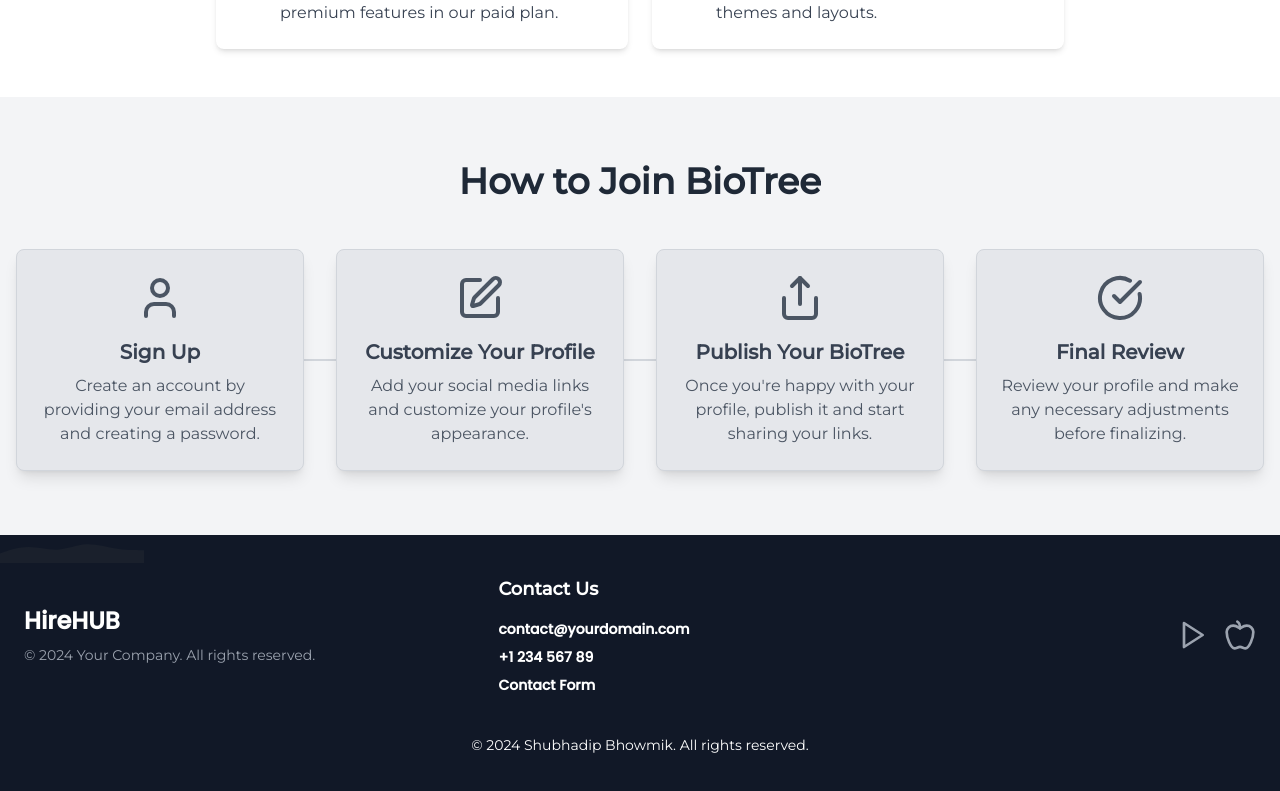
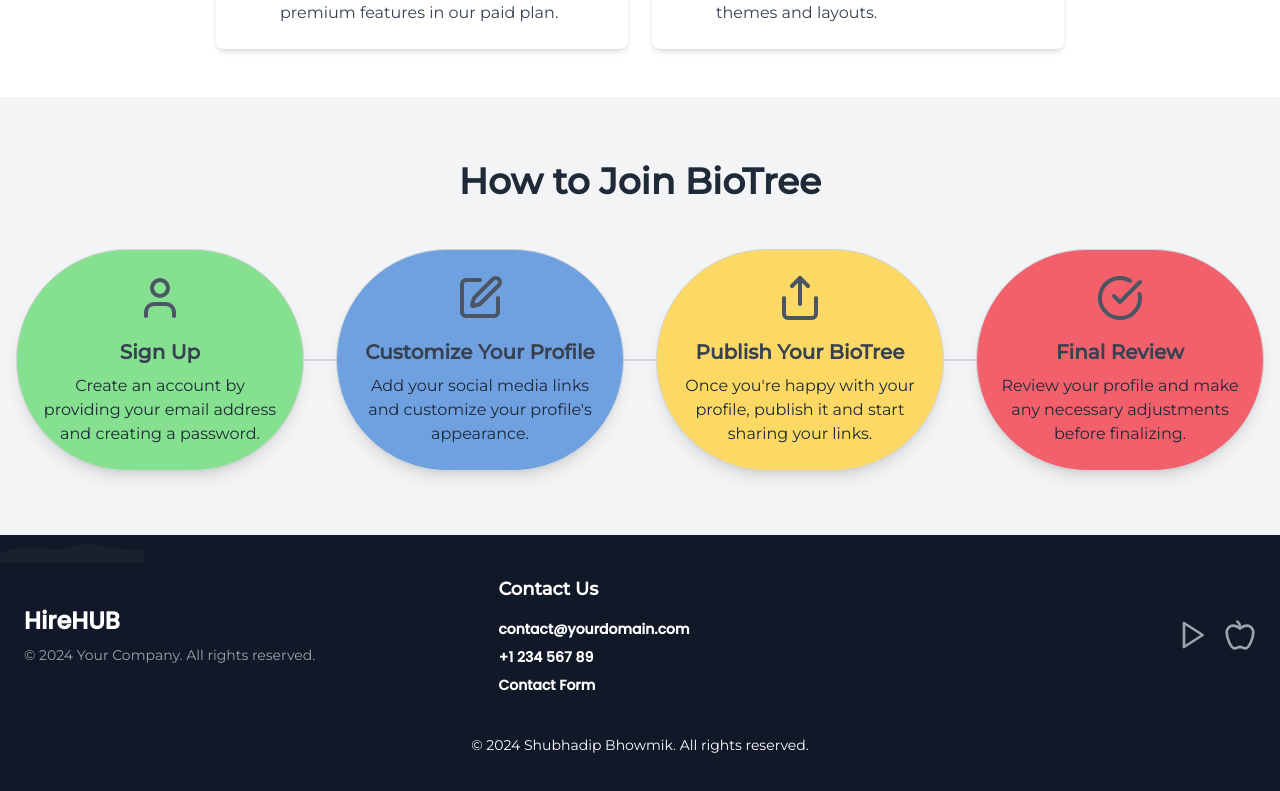
Before and after one commit to subhadipbhowmik/bio-branch, a Next.js app in the folder site/: page / in a window 1280 px wide. Shown: the part 1429-2220 px from the top of the page. Built offline with nearby package versions, Linux system fonts and the light colour scheme.

Commit message:
Update Process component with new background colors and hover effects

```diff
--- a/site/components/Process.js
+++ b/site/components/Process.js
@@ -17,7 +17,7 @@ const keyframes = `
 }
 @keyframes bounceIn {
   from { transform: scale(0.5); opacity: 0; }
-  to { transform: scale(1); opacity: 1; }
+  to { transform: scale(1); }
 }
 `;
 
@@ -39,37 +39,37 @@ const Process = () => {
           <div className="grid grid-cols-1 sm:grid-cols-2 lg:grid-cols-4 gap-8 relative z-10">
             {/* Step 1 */}
             <div className="flex flex-col items-center">
-              <div className="bg-gray-200 dark:bg-gray-800 p-6 rounded-lg shadow-lg text-center w-full max-w-xs relative z-10 border h-[100%] border-gray-300">
-                <User className="w-12 h-12 text-gray-600 dark:text-gray-300 mx-auto mb-4 animate-fadeIn" />
-                <h3 className="text-xl font-semibold mb-2 text-gray-700 dark:text-gray-100">Sign Up</h3>
-                <p className="text-gray-600 dark:text-gray-200">Create an account by providing your email address and creating a password.</p>
+              <div className="bg-[#85e08f] p-6 rounded-full shadow-lg text-center w-full max-w-xs relative z-10 border h-[100%] border-gray-300 transition-all duration-300 ease-in-out transform hover:scale-105 hover:shadow-2xl hover:translate-y-[-10px] hover:bg-[#a8e8b0] hover:border-[#85e08f]">
+                <User className="w-12 h-12 text-gray-600 mx-auto mb-4 animate-fadeIn" />
+                <h3 className="text-xl font-semibold mb-2 text-gray-700">Sign Up</h3>
+                <p className="text-gray-800">Create an account by providing your email address and creating a password.</p>
               </div>
             </div>
 
             {/* Step 2 */}
             <div className="flex flex-col items-center">
-              <div className="bg-gray-200 dark:bg-gray-800 p-6 rounded-lg shadow-lg text-center w-full max-w-xs relative z-10 border h-[100%] border-gray-300">
-                <Edit className="w-12 h-12 text-gray-600 dark:text-gray-300 mx-auto mb-4 animate-scaleUp" />
-                <h3 className="text-xl font-semibold mb-2 text-gray-700 dark:text-gray-100">Customize Your Profile</h3>
-                <p className="text-gray-600 dark:text-gray-200">Add your social media links and customize your profile's appearance.</p>
+              <div className="bg-[#6fa0e0] p-6 rounded-full shadow-lg text-center w-full max-w-xs relative z-10 border h-[100%] border-gray-300 transition-all duration-300 ease-in-out transform hover:scale-105 hover:shadow-2xl hover:translate-y-[-10px] hover:bg-[#8fb8e8] hover:border-[#6fa0e0]">
+                <Edit className="w-12 h-12 text-gray-600 mx-auto mb-4 animate-scaleUp" />
+                <h3 className="text-xl font-semibold mb-2 text-gray-700">Customize Your Profile</h3>
+                <p className="text-gray-800">Add your social media links and customize your profile's appearance.</p>
               </div>
             </div>
 
             {/* Step 3 */}
             <div className="flex flex-col items-center">
-              <div className="bg-gray-200 dark:bg-gray-800 p-6 rounded-lg shadow-lg text-center w-full max-w-xs relative z-10 border h-[100%] border-gray-300">
-                <Share className="w-12 h-12 text-gray-600 dark:text-gray-300 mx-auto mb-4 animate-rotateIn" />
-                <h3 className="text-xl font-semibold mb-2 text-gray-700 dark:text-gray-100">Publish Your BioTree</h3>
-                <p className="text-gray-600 dark:text-gray-200">Once you're happy with your profile, publish it and start sharing your links.</p>
+              <div className="bg-[#fcd964] p-6 rounded-full shadow-lg text-center w-full max-w-xs relative z-10 border h-[100%] border-gray-300 transition-all duration-300 ease-in-out transform hover:scale-105 hover:shadow-2xl hover:translate-y-[-10px] hover:bg-[#fde88b] hover:border-[#fcd964]">
+                <Share className="w-12 h-12 text-gray-600 mx-auto mb-4 animate-rotateIn" />
+                <h3 className="text-xl font-semibold mb-2 text-gray-700">Publish Your BioTree</h3>
+                <p className="text-gray-800">Once you're happy with your profile, publish it and start sharing your links.</p>
               </div>
             </div>
 
             {/* Step 4 */}
             <div className="flex flex-col items-center">
-              <div className="bg-gray-200 dark:bg-gray-800 p-6 rounded-lg shadow-lg text-center w-full max-w-xs relative z-10 border h-[100%] border-gray-300">
-                <CheckCircle className="w-12 h-12 text-gray-600 dark:text-gray-300 mx-auto mb-4 animate-bounceIn" />
-                <h3 className="text-xl font-semibold mb-2 text-gray-700 dark:text-gray-100">Final Review</h3>
-                <p className="text-gray-600 dark:text-gray-200">Review your profile and make any necessary adjustments before finalizing.</p>
+              <div className="bg-[#f2606b] p-6 rounded-full shadow-lg text-center w-full max-w-xs relative z-10 border h-[100%] border-gray-300 transition-all duration-300 ease-in-out transform hover:scale-105 hover:shadow-2xl hover:translate-y-[-10px] hover:bg-[#f48a92] hover:border-[#f2606b]">
+                <CheckCircle className="w-12 h-12 text-gray-600 mx-auto mb-4 animate-bounceIn" />
+                <h3 className="text-xl font-semibold mb-2 text-gray-700">Final Review</h3>
+                <p className="text-gray-800">Review your profile and make any necessary adjustments before finalizing.</p>
               </div>
             </div>
           </div>
```
